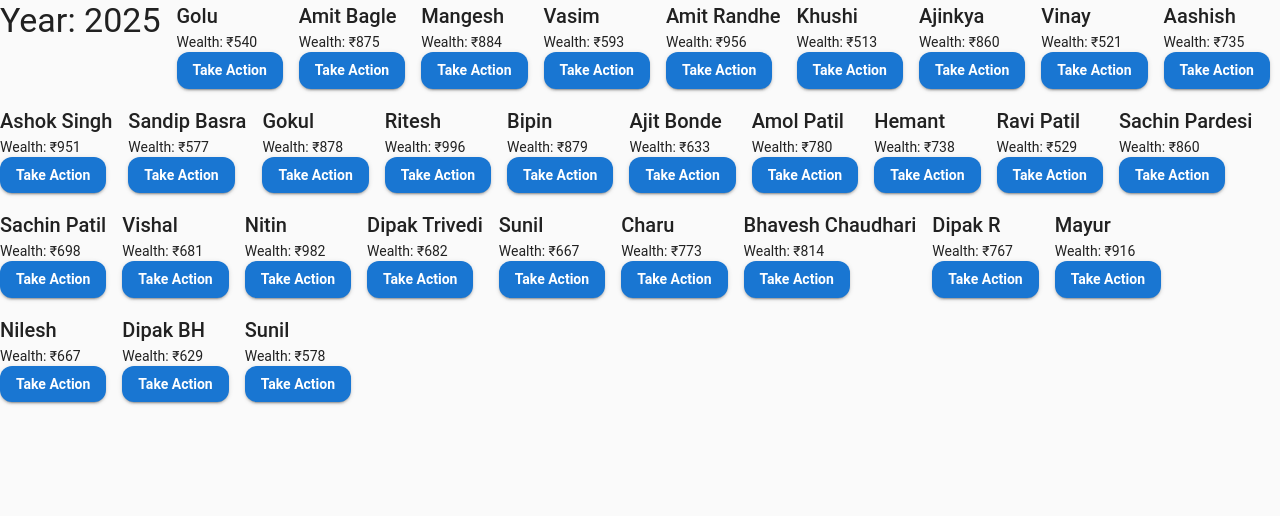
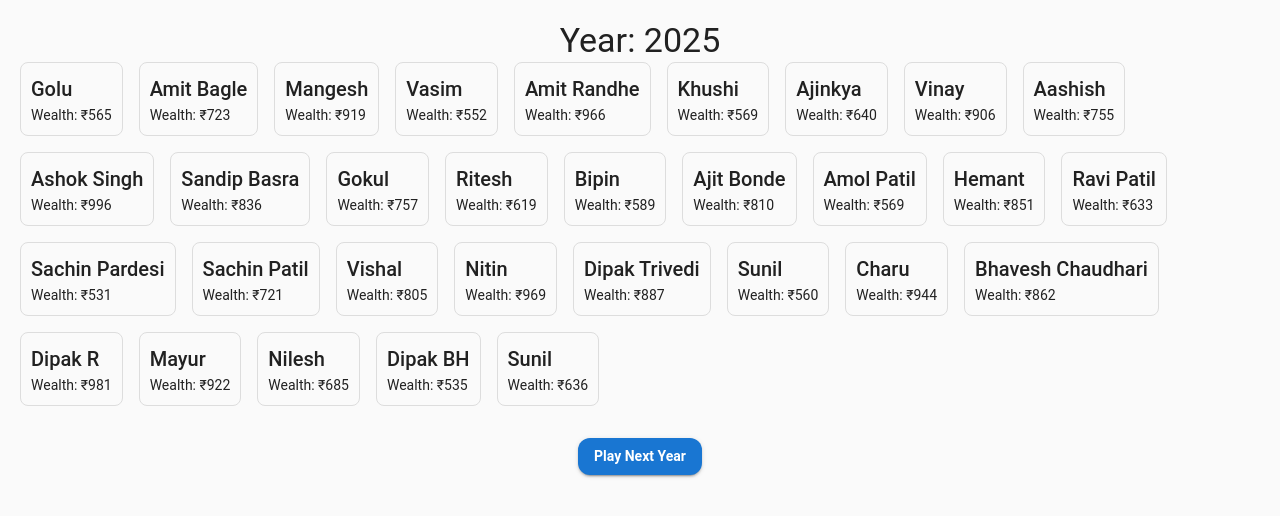
Before and after one commit to Vishalsnw/Bollywood, a React (Create React App) app: page / in a window 1280 px wide. Shown: the top 516 px of the page. Built offline with nearby package versions, Linux system fonts and the light colour scheme.

Commit message:
Update GameScreen.js

```diff
--- a/src/components/GameScreen.js
+++ b/src/components/GameScreen.js
@@ -1,31 +1,54 @@
-import React from 'react';
-import { Grid, Typography, Button } from '@mui/material';
-import { motion } from 'framer-motion';
+import React, { useState } from "react";
+import { Grid, Typography, Button, Box } from "@mui/material";
+import { motion } from "framer-motion";
 
-const GameScreen = ({ producers = [], year = 2025 }) => {
-  if (producers.length === 0) {
-    return <Typography variant="h6">No producers available for the year {year}.</Typography>;
-  }
+const initialProducers = [
+  "Golu", "Amit Bagle", "Mangesh", "Vasim", "Amit Randhe", "Khushi", "Ajinkya", "Vinay",
+  "Aashish", "Ashok Singh", "Sandip Basra", "Gokul", "Ritesh", "Bipin", "Ajit Bonde", "Amol Patil",
+  "Hemant", "Ravi Patil", "Sachin Pardesi", "Sachin Patil", "Vishal", "Nitin", "Dipak Trivedi",
+  "Sunil", "Charu", "Bhavesh Chaudhari", "Dipak R", "Mayur", "Nilesh", "Dipak BH", "Sunil"
+].map((name, id) => ({ id, name, wealth: Math.floor(Math.random() * 500) + 500 }));
+
+const GameScreen = () => {
+  const [producers, setProducers] = useState(initialProducers);
+  const [year, setYear] = useState(2025);
+
+  const playNextYear = () => {
+    const updatedProducers = producers.map((producer) => ({
+      ...producer,
+      wealth: producer.wealth + Math.floor(Math.random() * 200) - 50, // Random wealth update
+    }));
+    setProducers(updatedProducers);
+    setYear(year + 1);
+  };
 
   return (
+    <Box sx={{ padding: "20px" }}>
+      <Typography variant="h4" textAlign="center">
+        Year: {year}
+      </Typography>
       <Grid container spacing={2}>
-      <Grid item xs={12}>
-        <Typography variant="h4">Year: {year}</Typography>
-      </Grid>
-      {producers.map(producer => (
-        <Grid item xs={4} key={producer.id}>
+        {producers.map((producer) => (
+          <Grid item xs={12} sm={6} md={4} key={producer.id}>
             <motion.div
               initial={{ opacity: 0 }}
               animate={{ opacity: 1 }}
               transition={{ duration: 1 }}
             >
+              <Box sx={{ border: "1px solid #ddd", borderRadius: "8px", padding: "10px" }}>
                 <Typography variant="h6">{producer.name}</Typography>
                 <Typography variant="body2">Wealth: ₹{producer.wealth.toLocaleString()}</Typography>
-            <Button variant="contained">Take Action</Button>
+              </Box>
             </motion.div>
           </Grid>
         ))}
       </Grid>
+      <Box textAlign="center" mt={4}>
+        <Button variant="contained" color="primary" onClick={playNextYear}>
+          Play Next Year
+        </Button>
+      </Box>
+    </Box>
   );
 };
 
```
Lines whose indentation alone changed are shown as unchanged.
